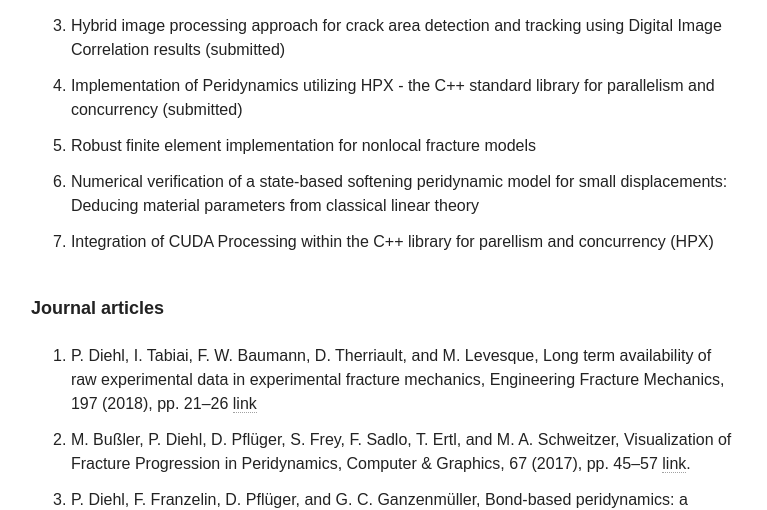
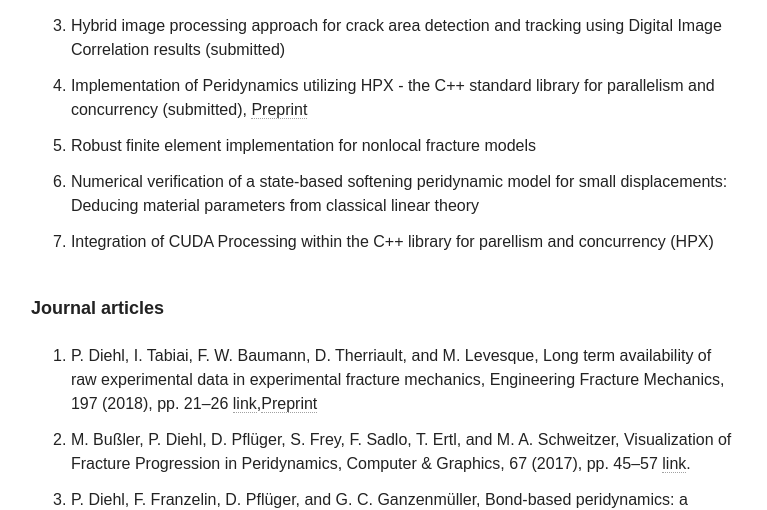
Before and after one commit to diehlpk/diehlpk.github.io, a Jekyll site: the page built from cv/index.md, in a window 1280 px wide and 900 px high, scrolled down 1482 px. Shown: the part 183-693 px from the top of the window, without its empty margins (255-1022 px from the left). Built offline with Jekyll 4.4.1, drawn with Linux system fonts in a browser that asks for light colours; nearby versions of some CDN libraries; some web fonts are replaced.

Commit message:
Add preprints to the CV

```diff
--- a/cv/index.md
+++ b/cv/index.md
@@ -39,7 +39,7 @@ hide: true
 1. A review for benchmark experiments for validation of peridynamic models
 1. Extracting constitutive mechanical parameters in linear elasticity using the virtual fields method within the ordinary state-based peridynamic framework
 1. Hybrid image processing approach for crack area detection and tracking using Digital Image Correlation results (submitted)
-1. Implementation of Peridynamics utilizing HPX - the C++ standard library for parallelism and concurrency (submitted)
+1. Implementation of Peridynamics utilizing HPX - the C++ standard library for parallelism and concurrency (submitted), [Preprint](https://arxiv.org/abs/1806.06917)
 1. Robust finite element implementation for nonlocal fracture models
 1. Numerical verification of a state-based softening peridynamic model for small displacements: Deducing material parameters from classical linear theory
 1. Integration of CUDA Processing within the C++ library for parellism and concurrency (HPX)
@@ -47,7 +47,7 @@ hide: true
 ###### Journal articles
 1. P. Diehl, I. Tabiai, F. W. Baumann, D. Therriault, and M. Levesque, Long
 term availability of raw experimental data in experimental fracture mechanics, Engineering
-Fracture Mechanics, 197 (2018), pp. 21–26 [link](https://doi.org/10.1016/j.engfracmech.2018.04.030)
+Fracture Mechanics, 197 (2018), pp. 21–26 [link](https://doi.org/10.1016/j.engfracmech.2018.04.030),[Preprint](https://arxiv.org/abs/1803.07622)
 1. M. Bußler, P. Diehl, D. Pflüger, S. Frey, F. Sadlo, T. Ertl, and M. A. Schweitzer, Visualization of Fracture Progression in Peridynamics, Computer & Graphics, 67 (2017), pp. 45–57 [link](https://doi.org/10.1016/j.cag.2017.05.003).
 1. P. Diehl, F. Franzelin, D. Pflüger, and G. C. Ganzenmüller, Bond-based peridynamics: a quantitative study of Mode I crack opening, International Journal of Fracture, 2 (2016), pp. 157–170 [link](http://dx.doi.org/10.1007/s10704-016-0119-5).
 
```
